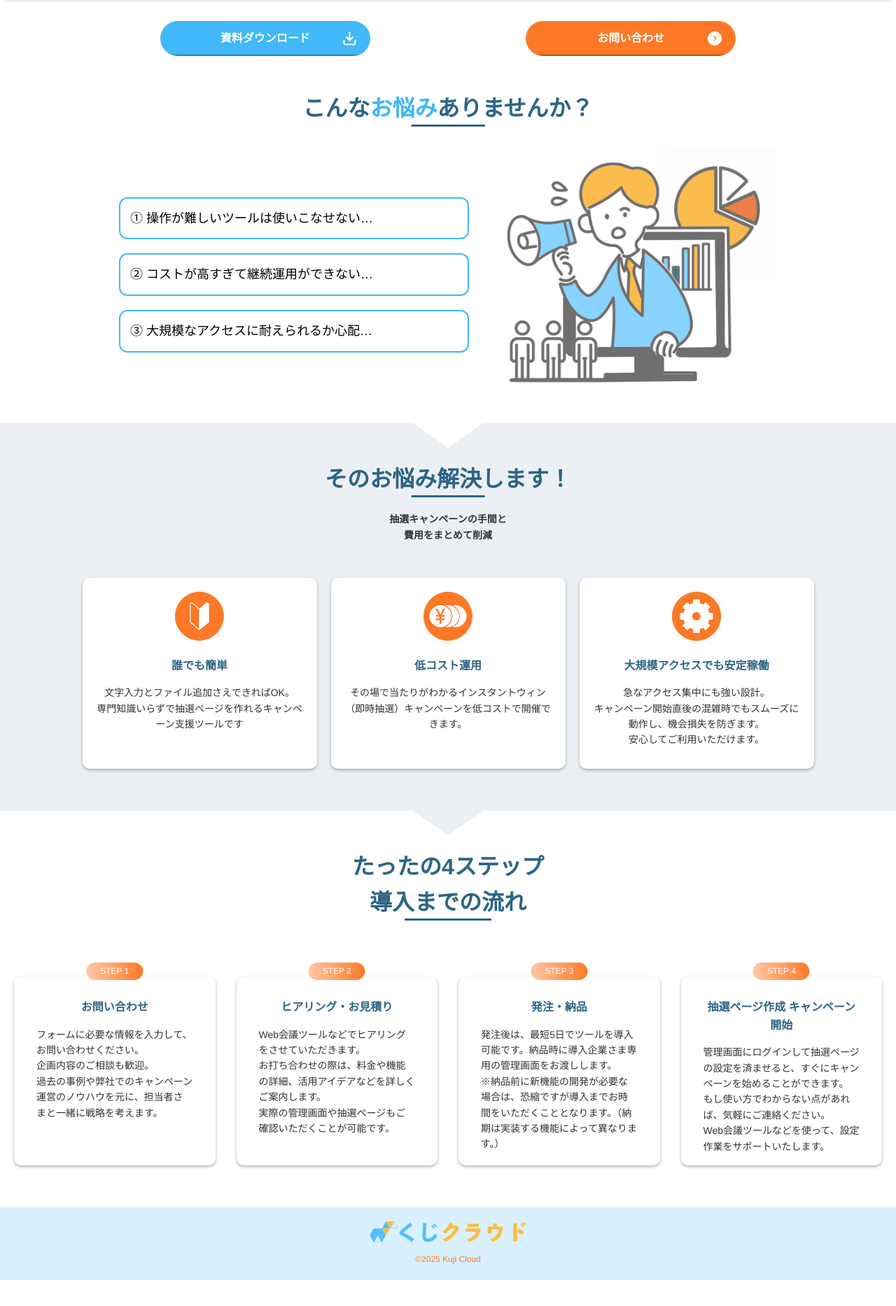
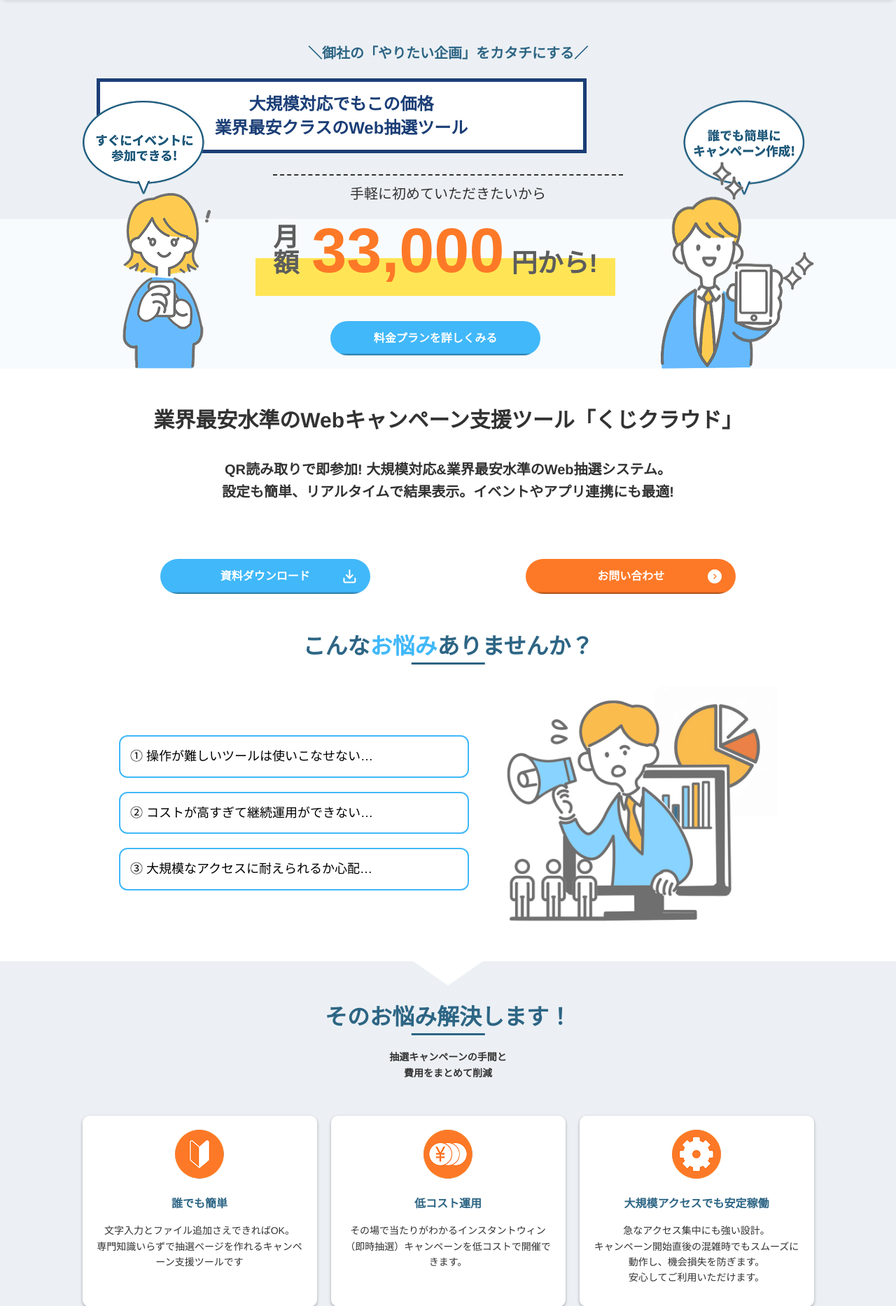
Before and after one commit to wakeup0706/Sports-lottery-LP, a PHP site: page / in a window 1280 px wide. Shown: the part 90-1957 px from the top of the page at 70% size. Before the commit the page ends 1920 px from the top, so only its background shows below. Run offline with PHP 8.4, Linux system fonts and the light colour scheme.

Commit message:
[main]:top page first view complete

```diff
--- a/assets/css/pricePlan.css
+++ b/assets/css/pricePlan.css
@@ -300,7 +300,7 @@
 }
 .note img{
   min-width: 325px;
-  width: 70%;
+  width: 55%;
 }
 @media (max-width: 530px) {
   .note{
--- a/assets/css/style.css
+++ b/assets/css/style.css
@@ -9,9 +9,11 @@
 * {
   margin: 0;
   padding: 0;
-  box-sizing: border-box;
 }
 
+*, ::before, ::after {
+    box-sizing: border-box;
+}
 body {
   font-family: "Helvetica Neue", Arial, sans-serif;
   line-height: 1.6;
--- a/assets/css/top.css
+++ b/assets/css/top.css
@@ -5,6 +5,184 @@
     --back-color: #ECF0F4 ;
     --footer-back-color: #D9F1FE ;
 }
+/* main */
+.hero {
+  position: relative;
+  text-align: center;
+  background: #fff;
+  overflow: hidden;
+}
+.top_part{
+    padding-block: 60px 20px;
+    background-color: var(--back-color);
+}
+.sub-heading {
+  color: var(--text);
+  font-size: 20px;
+  margin-bottom: 0.5rem;
+}
+.main-heading {
+  font-size: 24px;
+  line-height: 1.4;
+  color: #1B3E76;
+  border: 5px #1B3E76 solid;
+  max-width: 700px;
+  margin-inline: auto;
+  padding-block: 15px;
+  background-color: white;
+  margin: 20px;
+}
+.main__txt{
+    display: block;
+    margin-inline: auto;
+    padding-top: 10px;
+    margin-top: 30px;
+    border-top: #323232 2px dashed;
+    font-size: 20px;
+    color: #323232;
+    max-width: 500px;
+}
+
+.middle_part{
+    background-color: #F8FBFD;
+}
+.middle_part .monthly{
+    display: flex;
+    justify-content: space-between;
+}
+.middle_part .monthly>img{
+    margin-top: -170px;
+}
+
+.main__price {
+    position: relative;
+    color: #FD7927;
+    width: -moz-fit-content;
+    width: fit-content;
+    font-size: 90px;
+    line-height: 1;
+    padding-inline: 25px;
+    margin-top: 0;
+    overflow: visible !important;
+    margin-bottom: 30px;
+    vertical-align: middle;
+    z-index: 2;
+}
+.main__price::before {
+    content: "";
+    display: block;
+    position: absolute;
+    top: auto;
+    bottom: -20px;
+    left: 0;
+    width: 0;
+    height: 65px;
+    background-color: #FFE555;
+    transform: translateX(0) !important;
+    transform-origin: left;
+    height: 60%;
+    width: 100%;
+}
+.price__month {
+    display: inline-block;
+    width: 35px;
+    font-size: 37px;
+    color: #5D5D5D;
+    font-weight: 800;
+    margin-right: 5px;
+}
+.main__price .price__month+span {
+    left: 15px;
+}
+.main__price > img, .main__price > span {
+    position: relative;
+    z-index: 2;
+    font-weight: 600;
+}
+.ttl_main {
+    display: inline-block;
+    color: #5D5D5D;
+    font-weight: 800 !important;
+    font-size: 37px;
+}
+.top_part .main__price{
+    display: none;
+    max-width: 430px;
+    margin-inline: auto;
+    font-size: 48px;
+}
+.top_part .price__month {
+    font-size: 24px;
+}
+.top_part .ttl_main {
+    font-size: 24px;
+}
+.sp_person{
+    display: none;
+    width: 350px;
+    margin-top: -46px;
+}
+
+.end_part{
+    padding: 50px 20px;
+}
+.end_part p{
+    font-size: 20px;
+    color: #323232;
+    font-weight: 600;
+}
+.end_part .end_part_title{
+    font-size: 30px;
+    color: #323232;
+    margin-bottom: 30px;
+}
+
+
+@media (max-width: 935px) {
+    .sub-heading {
+        font-size: 18px;
+    }
+    .main-heading{
+        font-size: 20px;
+    }
+    .monthly .main__price{
+        display: none;
+    }
+    .top_part .main__price{
+        display: block;
+    }
+    .main__price::before {
+        height: 90%;
+    }
+    .middle_part .monthly>img{
+        display: none;
+    }
+    .middle_part .monthly{
+        justify-content: center;
+    }
+    .sp_person{
+        display: block;
+    }
+    .spacial{
+        margin-block: 10px 30px;
+    }
+    .end_part p{
+        font-size: 16px;
+    }
+    .end_part .end_part_title{
+        font-size: 22px;
+    }
+}
+
+/* mobile-section */
+
+
+
+
+
+
+
+
 /* concerns */
 .concerns{
     padding: 30px 20px;
--- a/index.html
+++ b/index.html
@@ -1,14 +1,16 @@
 <!DOCTYPE html>
 <html lang="ja">
+
 <head>
     <meta charset="UTF-8" />
-  <meta name="viewport" content="width=device-width, initial-scale=1.0"/>
+    <meta name="viewport" content="width=device-width, initial-scale=1.0" />
     <title>QRコードで簡単！ WEB 抽選システム - 手軽に素早く抽選・懸賞キャンペーンを導入 | くじクラウド</title>
     <link rel="stylesheet" href="./assets/css/header.css" />
     <link rel="stylesheet" href="./assets/css/footer.css" />
     <link rel="stylesheet" href="./assets/css/style.css" />
     <link rel="stylesheet" href="./assets/css/top.css" />
 </head>
+
 <body>
 
     <header class="header">
@@ -39,6 +41,50 @@
             </div>
         </div>
     </header>
+
+    <section class="hero">
+        <div class="top_part">
+            <div class="container">
+                <h2 class="sub-heading">＼御社の「やりたい企画」をカタチにする／</h2>
+                <h1 class="main-heading">
+                    大規模対応でもこの価格<br />
+                    業界最安クラスのWeb抽選ツール
+                </h1>
+                <p class="main__txt">手軽に初めていただきたいから</p>
+                <p class="main__price">
+                    <span class="price__month inblock">月額</span>
+                    <span>33,000</span>
+                    <span class="ttl_main">円から!</span>
+                </p>
+            </div>
+        </div>
+
+        <div class="middle_part">
+            <div class="container monthly">
+                <img src="./assets/image/woman.png" alt="woman">
+                <div>
+                    <p class="main__price">
+                        <span class="price__month inblock">月額</span><span>33,000</span>
+                        <span class="ttl_main">円から!</span>
+                    </p><br>
+                    <img src="./assets/image/woman_sp.png" alt="woman" class="sp_person">
+                    <img src="./assets/image/man_sp.png" alt="woman" class="sp_person">
+                    <div class="button-group spacial">
+                        <a href="#" class="btn download">料金プランを詳しくみる</a>
+                    </div>
+                </div>
+                <img src="./assets/image/man.png" alt="man">
+            </div>
+        </div>
+
+        <div class="container end_part">
+            <p class="end_part_title">業界最安水準のWebキャンペーン支援ツール「くじクラウド」</p>
+            <p>QR読み取りで即参加! 大規模対応&業界最安水準のWeb抽選システム。<br>設定も簡単、リアルタイムで結果表示。イベントやアプリ連携にも最適!</p>
+        </div>
+    </section>
+
+    <section class="mobile-section">
+    </section>
 
     <section class="concerns">
         <div class="container">
@@ -72,13 +118,13 @@
 
             <h2 class="section-title">そのお悩み解決します！</h2>
 
-        <p class="title-content">抽選キャンペーンの手間と<br >費用をまとめて削減</p>
+            <p class="title-content">抽選キャンペーンの手間と<br>費用をまとめて削減</p>
 
             <div class="solve_card">
                 <div class="card">
                     <img src="./assets/image/solve_directe.png" alt="">
                     <p class="card_title">誰でも簡単</p>
-                <p class="card_content">文字入力とファイル追加さえできればOK。<br >専門知識いらずで抽選ページを作れるキャンペーン支援ツールです</p>
+                    <p class="card_content">文字入力とファイル追加さえできればOK。<br>専門知識いらずで抽選ページを作れるキャンペーン支援ツールです</p>
                 </div>
                 <div class="card">
                     <img src="./assets/image/solve_yen.png" alt="">
@@ -88,7 +134,7 @@
                 <div class="card">
                     <img src="./assets/image/solve_setting.png" alt="">
                     <p class="card_title">大規模アクセスでも安定稼働</p>
-                <p class="card_content">急なアクセス集中にも強い設計。<br >キャンペーン開始直後の混雑時でもスムーズに動作し、機会損失を防ぎます。<br >安心してご利用いただけます。</p>
+                    <p class="card_content">急なアクセス集中にも強い設計。<br>キャンペーン開始直後の混雑時でもスムーズに動作し、機会損失を防ぎます。<br>安心してご利用いただけます。</p>
                 </div>
             </div>
         </div>
@@ -100,28 +146,35 @@
                 <img src="./assets/image/border_gray.png" alt="border_white">
             </div>
 
-        <h2 class="section-title">たったの4ステップ<br >導入までの流れ</h2>
+            <h2 class="section-title">たったの4ステップ<br>導入までの流れ</h2>
 
             <div class="steps">
                 <div class="step_card">
                     <div class="mark">STEP 1</div>
                     <p class="card_title">お問い合わせ</p>
-                <p class="card_content">フォームに必要な情報を入力して、お問い合わせください。<br >企画内容のご相談も歓迎。<br >過去の事例や弊社でのキャンペーン運営のノウハウを元に、担当者さまと一緒に戦略を考えます。</p>
+                    <p class="card_content">
+                        フォームに必要な情報を入力して、お問い合わせください。<br>企画内容のご相談も歓迎。<br>過去の事例や弊社でのキャンペーン運営のノウハウを元に、担当者さまと一緒に戦略を考えます。</p>
                 </div>
                 <div class="step_card">
                     <div class="mark">STEP 2</div>
                     <p class="card_title">ヒアリング・お見積り</p>
-                <p class="card_content">Web会議ツールなどでヒアリングをさせていただきます。<br >お打ち合わせの際は、料金や機能の詳細、活用アイデアなどを詳しくご案内します。<br >実際の管理画面や抽選ページもご確認いただくことが可能です。</p>
+                    <p class="card_content">
+                        Web会議ツールなどでヒアリングをさせていただきます。<br>お打ち合わせの際は、料金や機能の詳細、活用アイデアなどを詳しくご案内します。<br>実際の管理画面や抽選ページもご確認いただくことが可能です。
+                    </p>
                 </div>
                 <div class="step_card">
                     <div class="mark">STEP 3</div>
                     <p class="card_title">発注・納品</p>
-                <p class="card_content">発注後は、最短5日でツールを導入可能です。納品時に導入企業さま専用の管理画面をお渡しします。<br >※納品前に新機能の開発が必要な場合は、恐縮ですが導入までお時間をいただくこととなります。（納期は実装する機能によって異なります。）</p>
+                    <p class="card_content">
+                        発注後は、最短5日でツールを導入可能です。納品時に導入企業さま専用の管理画面をお渡しします。<br>※納品前に新機能の開発が必要な場合は、恐縮ですが導入までお時間をいただくこととなります。（納期は実装する機能によって異なります。）
+                    </p>
                 </div>
                 <div class="step_card">
                     <div class="mark">STEP 4</div>
                     <p class="card_title">抽選ページ作成 キャンペーン開始</p>
-                <p class="card_content">管理画面にログインして抽選ページの設定を済ませると、すぐにキャンペーンを始めることができます。<br >もし使い方でわからない点があれば、気軽にご連絡ください。<br >Web会議ツールなどを使って、設定作業をサポートいたします。</p>
+                    <p class="card_content">
+                        管理画面にログインして抽選ページの設定を済ませると、すぐにキャンペーンを始めることができます。<br>もし使い方でわからない点があれば、気軽にご連絡ください。<br>Web会議ツールなどを使って、設定作業をサポートいたします。
+                    </p>
                 </div>
             </div>
         </div>
@@ -133,4 +186,5 @@
     </footer>
 </body>
 <script src="./assets/jp/menu.js"></script>
+
 </html>
```
Also changed, not shown: assets/image/man.png (added), assets/image/man_sp.png (added), assets/image/woman.png (added), assets/image/woman_sp.png (added). Lines whose indentation alone changed are shown as unchanged.
